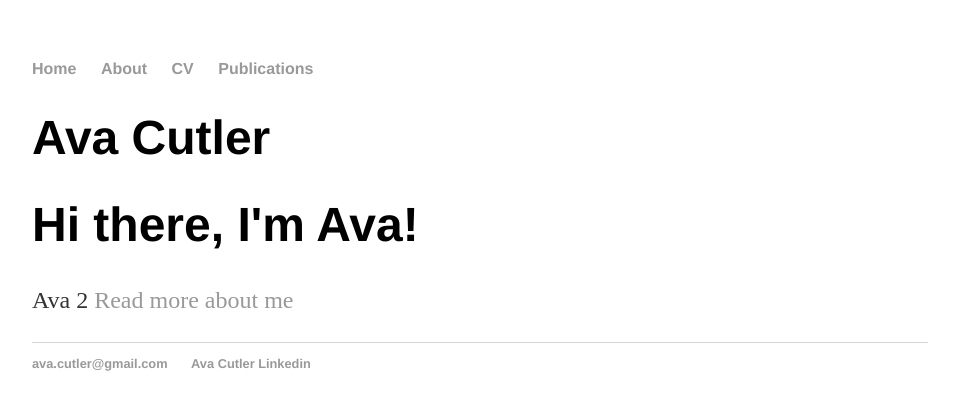
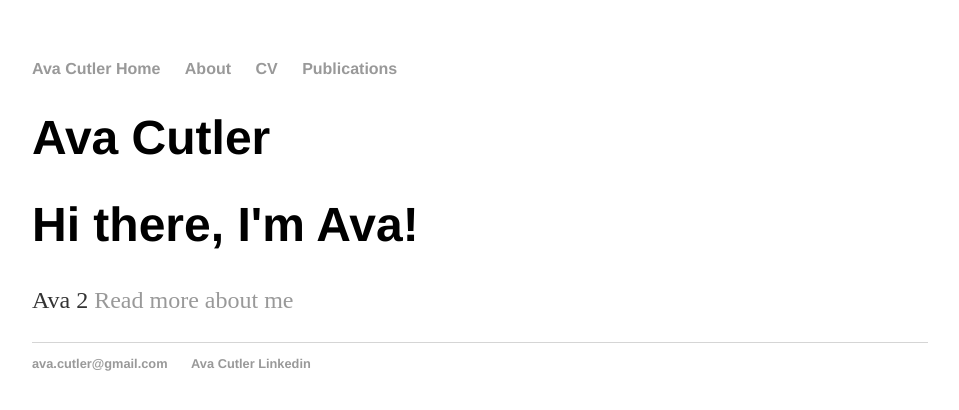
Before and after one commit to avacutler/----, a Jekyll site: the page built from index.html, in a window 1280 px wide. Shown: the top 410 px of the page, without its empty margins (160-1119 px from the left). Built offline with Jekyll 4.4.1, drawn with Linux system fonts in a browser that asks for light colours.

Commit message:
Update default.html
logo

```diff
--- a/_layouts/default.html
+++ b/_layouts/default.html
@@ -14,6 +14,7 @@
 		<body>
 			<nav>
 	    		<ul>
+				<a href="#default" class="logo">Ava Cutler</a>
 	        		<li><a href="/">Home</a></li>
 		        	<li><a href="/about">About</a></li>
 	        		<li><a href="/cv">CV</a></li>
```
